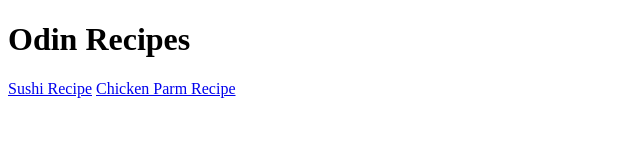
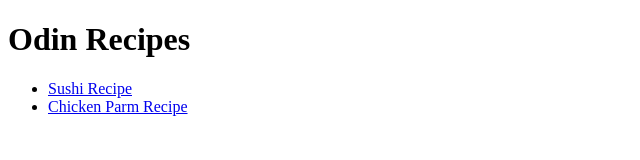
Before and after one commit to oecarl/odin-recipes, a plain HTML site: page index.html in a window 1280 px wide. Shown: the whole page, without its empty margins (0-640 px from the left). Drawn offline with Linux system fonts and the light colour scheme.

Commit message:
Change the list of recipe links into an unordered list
This makes sure that everything looks neat

```diff
--- a/index.html
+++ b/index.html
@@ -6,7 +6,9 @@
     </head>
     <body>
         <h1>Odin Recipes</h1>
-        <a href="recipes/sushi.html">Sushi Recipe</a>
-        <a href="recipes/chicken_parm.html">Chicken Parm Recipe</a>
+        <ul>
+            <li><a href="recipes/sushi.html">Sushi Recipe</a></li>
+            <li><a href="recipes/chicken_parm.html">Chicken Parm Recipe</a></li>
+        </ul>
     </body>
 </html>
```
